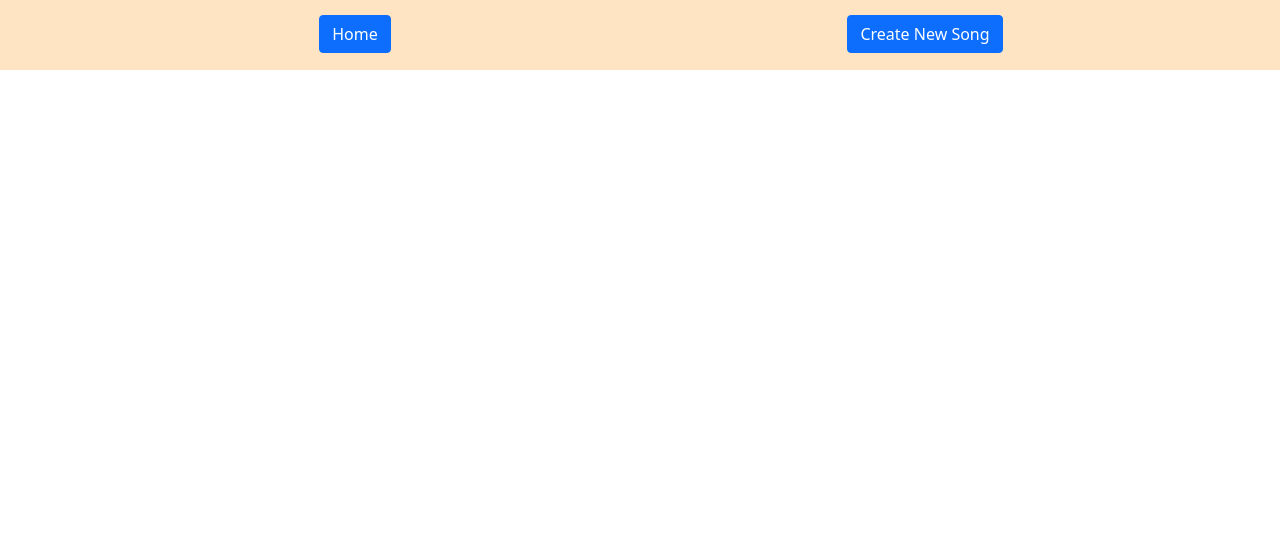
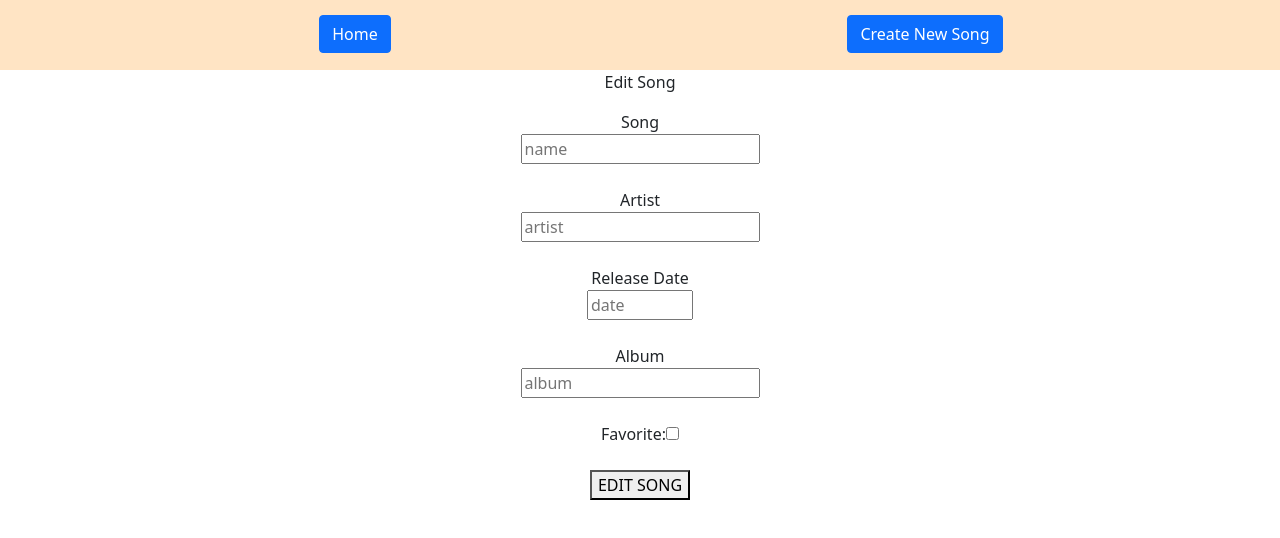
Before and after one commit to Ytahirioct82/tuner-front-end, a React (Create React App) app: page /edit/1 in a window 1280 px wide. Shown: the top 538 px of the page. Built offline with nearby package versions, Linux system fonts and the light colour scheme; no server answers.

Commit message:
added new song form and edit form

```diff
--- a/src/App.js
+++ b/src/App.js
@@ -20,7 +20,7 @@ function App() {
       <Routes>
         <Route exact path="/" element={<Home />} />
         <Route path="/new" element={<NewSong />} />
-        <Route path="/edit" element={<EditSong />} />
+        <Route path="/edit/:id" element={<EditSong />} />
       </Routes>
     </div>
   );
--- a/src/Components/EditSong.js
+++ b/src/Components/EditSong.js
@@ -1,4 +1,104 @@
+import { useState, useEffect } from "react";
+import { useNavigate, useParams } from "react-router-dom";
+import axios from "axios";
+
 function EditSong() {
-  return <div>Edit song form</div>;
+  const URL = process.env.REACT_APP_BASE_URL;
+  const { id } = useParams();
+  const navigate = useNavigate();
+  const [song, setSong] = useState([
+    {
+      name: "",
+      artist: "",
+      album: "",
+      time: "",
+      is_favorite: "",
+    },
+  ]);
+
+  useEffect(() => {
+    axios
+      .get(`${URL}/songs/${id}`)
+      .then((res) => {
+        console.log(res.data);
+        setSong(res.data);
+      })
+      .catch((err) => {
+        console.log(err);
+      });
+  }, [URL]);
+
+  const HandleChange = (event) => {
+    setSong({ ...song, [event.target.name]: event.target.value });
+  };
+
+  const handleCheckboxChange = () => {
+    setSong({ ...song, is_favorite: !song.is_favorite });
+  };
+
+  const HandleSubmit = (event) => {
+    event.preventDefault();
+
+    Object.keys(song).length >= 5 &&
+      axios
+        .put(`${URL}/songs/${id}`, song)
+        .then(() => navigate(`/`))
+        .catch((error) => console.log("catch", error));
+  };
+
+  return (
+    <div className="New">
+      <p>Edit Song</p>
+      <form onSubmit={HandleSubmit}>
+        <label className="label" htmlFor="name">
+          Song
+        </label>
+        <br />
+        <input type="text" value={song.name} name="name" placeholder="name" onChange={HandleChange} />
+        <br />
+        <br />
+
+        <label className="label" htmlFor="artist">
+          Artist
+        </label>
+        <br />
+        <input type="text" value={song.artist} name="artist" placeholder="artist" onChange={HandleChange} />
+        <br />
+        <br />
+
+        <label className="label" htmlFor="date">
+          Release Date
+        </label>
+        <br />
+        <input
+          type="number"
+          min="1900"
+          max="2022"
+          value={song.time}
+          name="time"
+          placeholder="date"
+          onChange={HandleChange}
+        />
+        <br />
+        <br />
+
+        <label className="label" htmlFor="album">
+          Album
+        </label>
+        <br />
+        <input type="text" value={song.album} name="album" placeholder="album" onChange={HandleChange} />
+        <br />
+        <br />
+
+        <label htmlFor="is_favorite">Favorite:</label>
+        <input id="is_favorite" type="checkbox" onChange={handleCheckboxChange} checked={song.is_favorite} />
+        <br />
+        <br />
+
+        <button type="submit">EDIT SONG</button>
+      </form>
+    </div>
+  );
 }
+
 export default EditSong;
--- a/src/Components/Home.js
+++ b/src/Components/Home.js
@@ -7,7 +7,7 @@ function Home() {
   console.log(URL);
 
   const [songs, setSongs] = useState([]);
-  console.log(songs);
+
   useEffect(() => {
     axios
       .get(`${URL}/songs`)
@@ -23,18 +23,26 @@ function Home() {
   const result = songs.map((song, i) => {
     let fav = song.is_favorite ? "⭐️" : null;
     return (
-      <tr>
+      <tr key={i}>
         <td>{fav}</td> <td>{song.artist}</td> <td>{song.album}</td> <td>{song.name}</td> <td>{song.time}</td>
+        <td>
+          <Link to={`/edit/${song.id}`}>✏️</Link>
+        </td>
       </tr>
     );
   });
 
   return (
-    <div>
-      <Link to="/edit">
-        <Button>{result}</Button>
-      </Link>
-    </div>
+    <tbody>
+      <tr>
+        <th>Fav</th>
+        <th>Artist </th>
+        <th>Album</th>
+        <th>Song</th>
+        <th>Release</th>
+      </tr>
+      {result}
+    </tbody>
   );
 }
 export default Home;
--- a/src/Components/NewSong.js
+++ b/src/Components/NewSong.js
@@ -1,4 +1,83 @@
+import { useState } from "react";
+import { useNavigate } from "react-router-dom";
+import axios from "axios";
+
 function NewSong() {
-  return <div>new song form</div>;
+  const URL = process.env.REACT_APP_BASE_URL;
+  const navigate = useNavigate();
+  const [song, setSong] = useState([
+    {
+      name: "",
+      artist: "",
+      album: "",
+      time: "",
+      is_favorite: false,
+    },
+  ]);
+
+  const HandleChange = (event) => {
+    setSong({ ...song, [event.target.name]: event.target.value });
+  };
+
+  const handleCheckboxChange = () => {
+    setSong({ ...song, is_favorite: !song.is_favorite });
+  };
+
+  const HandleSubmit = (event) => {
+    event.preventDefault();
+
+    Object.keys(song).length >= 5 &&
+      axios
+        .post(`${URL}/songs`, song)
+        .then(() => navigate(`/`))
+        .catch((error) => console.log("catch", error));
+  };
+
+  return (
+    <div className="New">
+      <p>Add Song</p>
+      <form onSubmit={HandleSubmit}>
+        <label className="label" htmlFor="name">
+          Song
+        </label>
+        <br />
+        <input type="text" value={song.name} name="name" placeholder="name" onChange={HandleChange} />
+        <br />
+        <br />
+
+        <label className="label" htmlFor="artist">
+          Artist
+        </label>
+        <br />
+        <input type="text" value={song.artist} name="artist" placeholder="artist" onChange={HandleChange} />
+        <br />
+        <br />
+
+        <label className="label" htmlFor="date">
+          Release Date
+        </label>
+        <br />
+        <input min="1900" max="2022" value={song.time} name="time" placeholder="date" onChange={HandleChange} />
+        <br />
+        <br />
+
+        <label className="label" htmlFor="album">
+          Album
+        </label>
+        <br />
+        <input type="text" value={song.album} name="album" placeholder="album" onChange={HandleChange} />
+        <br />
+        <br />
+
+        <label htmlFor="is_favorite">Favorite:</label>
+        <input id="is_favorite" type="checkbox" onChange={handleCheckboxChange} checked={song.is_favorite} />
+        <br />
+        <br />
+
+        <button type="submit">CREAT SONG</button>
+      </form>
+    </div>
+  );
 }
+
 export default NewSong;
```
